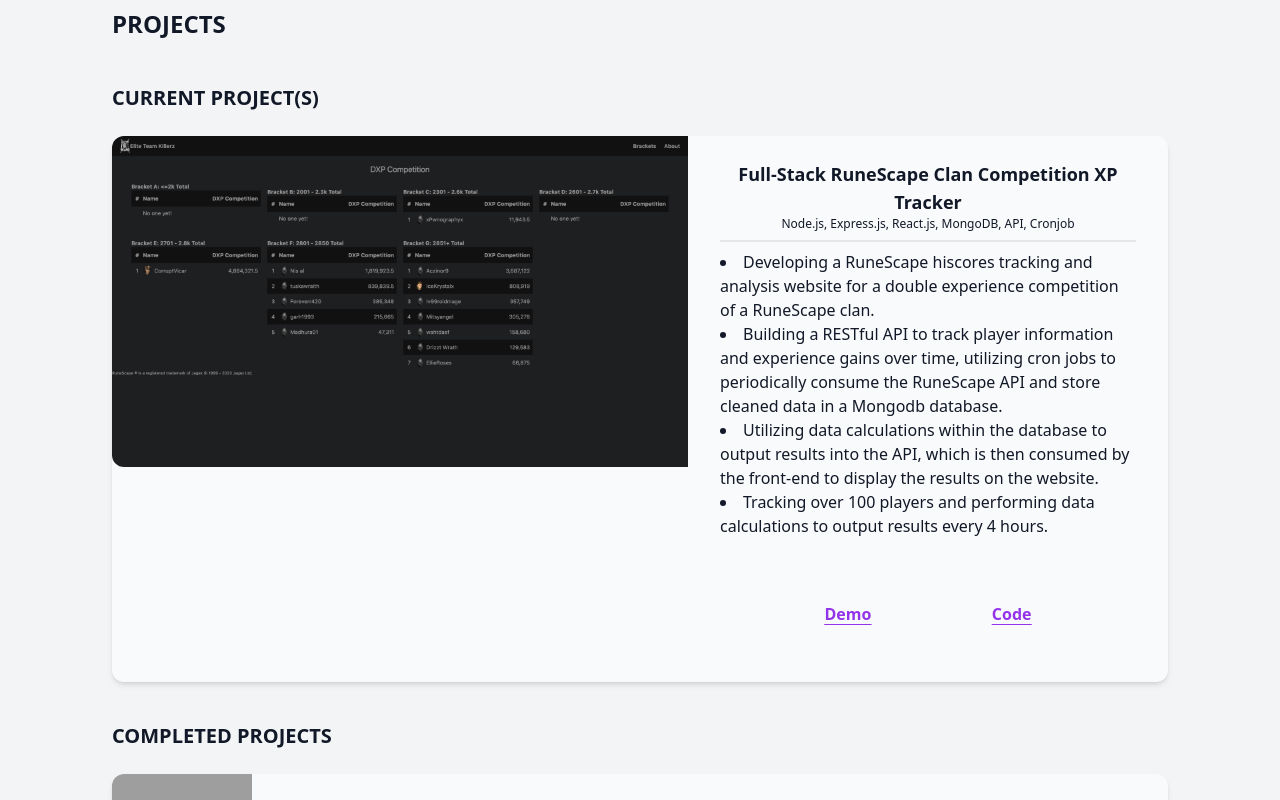
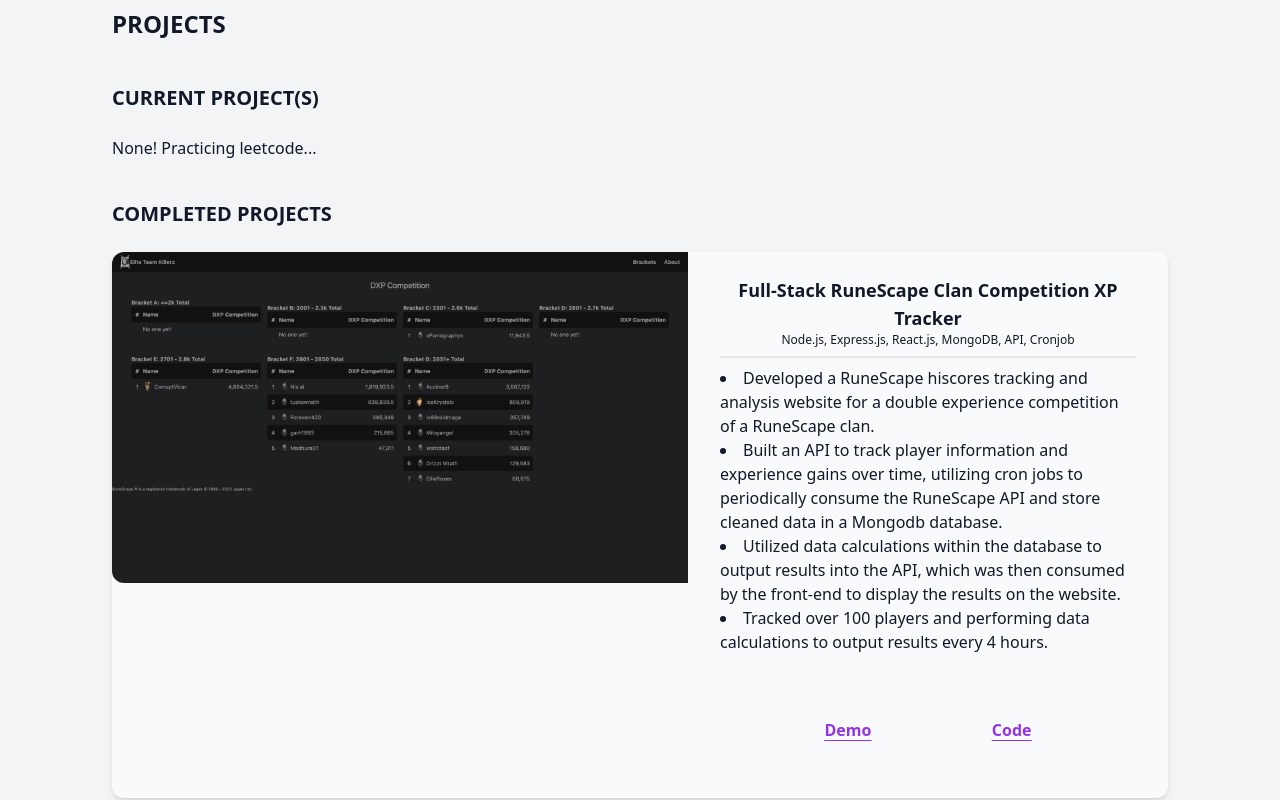
Before and after one commit to jechea14/jechea14.github.io, a React (Create React App) app in the folder portfolio/: page / in a window 1280 px wide. Shown: the part 1300-2100 px from the top of the page. Built offline with nearby package versions, Linux system fonts and the light colour scheme; grey boxes are pictures that could not be loaded.

Commit message:
Update Projects.js

```diff
--- a/portfolio/src/Components/Projects.js
+++ b/portfolio/src/Components/Projects.js
@@ -15,7 +15,10 @@
     id: 1,
     title: "RuneScape Archaeology Web Scraping Discord Bot",
     tech: "Python3, Requests, Discord.py",
-    desc: ["Developed a Discord bot to web scrape RuneScape Wiki web pages based on user input to extract data.", "Calculated and displayed the total cost in RuneScape currency and amount of materials needed."],
+    desc: [
+      "Developed a Discord bot to web scrape RuneScape Wiki web pages based on user input to extract data.",
+      "Calculated and displayed the total cost in RuneScape currency and amount of materials needed.",
+    ],
     img: `${rs_web_scrape_discord_bot}`,
     linkDemo: "https://www.youtube.com/watch?v=sEGjhaAngnM",
     linkCode: "https://github.com/jechea14/RSArchArtefactMaterialCalculator",
@@ -25,7 +28,10 @@
     id: 2,
     title: "Inventory Management REST API",
     tech: "Python3, Django, Django REST, SQLite",
-    desc: ["Implemented a basic REST inventory management API with authentication and permissions.", "Created CRUD operatin views and used SQLite database to store data."],
+    desc: [
+      "Implemented a basic REST inventory management API with authentication and permissions.",
+      "Created CRUD operatin views and used SQLite database to store data.",
+    ],
     img: `${inventory_rest_api}`,
     linkDemo: "https://www.youtube.com/watch?v=PM5A7jvtxFM",
     linkCode: "https://github.com/jechea14/django-inventory-api",
@@ -35,7 +41,9 @@
     id: 3,
     title: "RuneScape Clan Competition Web Scraper",
     tech: "Python3, Pandas, Requests, Selenium",
-    desc: ["Developed an automated game competition web scraper to scrape data off of a RuneScape player tracking website and calculate competition results, which reduced the time required to prepare results by 80%."],
+    desc: [
+      "Developed an automated game competition web scraper to scrape data off of a RuneScape player tracking website and calculate competition results, which reduced the time required to prepare results by 80%.",
+    ],
     img: `${rs_clan_comp_scraper}`,
     linkDemo: "https://www.youtube.com/watch?v=mAiOTb76Poc",
     linkCode: "https://github.com/jechea14/Automated-RS-Clan-DXP-Competition",
@@ -45,7 +53,10 @@
     id: 4,
     title: "Backend Store Catalog Integration",
     tech: "Python3, Pandas, NumPy, API",
-    desc: ["Integrated sample client store catalog data into a Flask ingestion REST API with authentication.", "Cleaned and transformed sample client data then used HTTP requests to send data into a sample api given user authentication."],
+    desc: [
+      "Integrated sample client store catalog data into a Flask ingestion REST API with authentication.",
+      "Cleaned and transformed sample client data then used HTTP requests to send data into a sample api given user authentication.",
+    ],
     img: `${backend_catalog_integration}`,
     linkDemo: "",
     linkCode: "https://github.com/jechea14/backend-integrations-test",
@@ -55,7 +66,10 @@
     id: 5,
     title: "Advice Generator App",
     tech: "HTML, CSS, JavaScript, Axios, API",
-    desc: ["Developed an advice generator that generates random advice whenever a button is clicked.", "The Advice Slip API was used to generate random quotes of advice."],
+    desc: [
+      "Developed an advice generator that generates random advice whenever a button is clicked.",
+      "The Advice Slip API was used to generate random quotes of advice.",
+    ],
     img: `${advice_generator_app}`,
     linkDemo: "https://jechea14.github.io/advice-generator-app/",
     linkCode: "https://github.com/jechea14/advice-generator-app",
@@ -65,7 +79,10 @@
     id: 6,
     title: "Personal Portfolio Website",
     tech: "ReactJS, TailwindCSS",
-    desc: ["Designed and developed a personal portfolio to showcase skills and projects.", "Utilized mobile-first approach and semantic HTML for accessibility."],
+    desc: [
+      "Designed and developed a personal portfolio to showcase skills and projects.",
+      "Utilized mobile-first approach and semantic HTML for accessibility.",
+    ],
     img: `${portfolio}`,
     linkDemo: "https://jeaniechea.vercel.app",
     linkCode: "https://github.com/jechea14/jechea14.github.io",
@@ -75,7 +92,11 @@
     id: 7,
     title: "Video Game Dex",
     tech: "ReactJS, API, NextJS",
-    desc: ["Developed a video game database website of over 750,000 titles using RAWG’s video game API.", "Integrated a search filter, increasing user productivity to easily search for a specific video game and discover similar searches.", "Implemented nested routing pages to show individual video game information."],
+    desc: [
+      "Developed a video game database website of over 750,000 titles using RAWG’s video game API.",
+      "Integrated a search filter, increasing user productivity to easily search for a specific video game and discover similar searches.",
+      "Implemented nested routing pages to show individual video game information.",
+    ],
     img: `${videogamedex}`,
     linkDemo: "https://videogamedex.vercel.app/",
     linkCode: "https://github.com/jechea14/videogamedex",
@@ -85,7 +106,10 @@
     id: 8,
     title: "Custom Mechanical Keyboard Ecommerce Website",
     tech: "TypeScript, NextJS, API, Tailwindcss, MaterialUI, MantineUI",
-    desc: ["Designed and developed a user-friendly custom mechanical keyboard e-commerce website, which features a list of mechanical keyboard parts, a nested page routing system that allows users to navigate to specific product pages, and a shopping cart system that allows users to add, decrease, and remove products from their cart.", "Successfully created a fully functional web application that allows users to browse and shop for mechanical keyboard parts."],
+    desc: [
+      "Designed and developed a user-friendly custom mechanical keyboard e-commerce website, which features a list of mechanical keyboard parts, a nested page routing system that allows users to navigate to specific product pages, and a shopping cart system that allows users to add, decrease, and remove products from their cart.",
+      "Successfully created a fully functional web application that allows users to browse and shop for mechanical keyboard parts.",
+    ],
     img: `${ecommerce}`,
     linkDemo: "https://ecommerce-jechea14.vercel.app/",
     linkCode: "https://github.com/jechea14/ecommerce",
@@ -95,11 +119,16 @@
     id: 9,
     title: "Full-Stack RuneScape Clan Competition XP Tracker",
     tech: "Node.js, Express.js, React.js, MongoDB, API, Cronjob",
-    desc: ["Developing a RuneScape hiscores tracking and analysis website for a double experience competition of a RuneScape clan.", "Building a RESTful API to track player information and experience gains over time, utilizing cron jobs to periodically consume the RuneScape API and store cleaned data in a Mongodb database.", "Utilizing data calculations within the database to output results into the API, which is then consumed by the front-end to display the results on the website.", "Tracking over 100 players and performing data calculations to output results every 4 hours."],
+    desc: [
+      "Developed a RuneScape hiscores tracking and analysis website for a double experience competition of a RuneScape clan.",
+      "Built an API to track player information and experience gains over time, utilizing cron jobs to periodically consume the RuneScape API and store cleaned data in a Mongodb database.",
+      "Utilized data calculations within the database to output results into the API, which was then consumed by the front-end to display the results on the website.",
+      "Tracked over 100 players and performing data calculations to output results every 4 hours.",
+    ],
     img: `${etk_dxp}`,
     linkDemo: "https://etk-dxp.vercel.app/",
     linkCode: "https://github.com/jechea14/RuneScape-DXP-Clan-Competition",
-    completed: false,
+    completed: true,
   },
 ];
 
@@ -131,6 +160,7 @@
             />
           );
         })}
+        None! Practicing leetcode...
       </div>
       <h1 className="text-xl font-bold text-left pb-6 pt-10">
         COMPLETED PROJECTS
```
